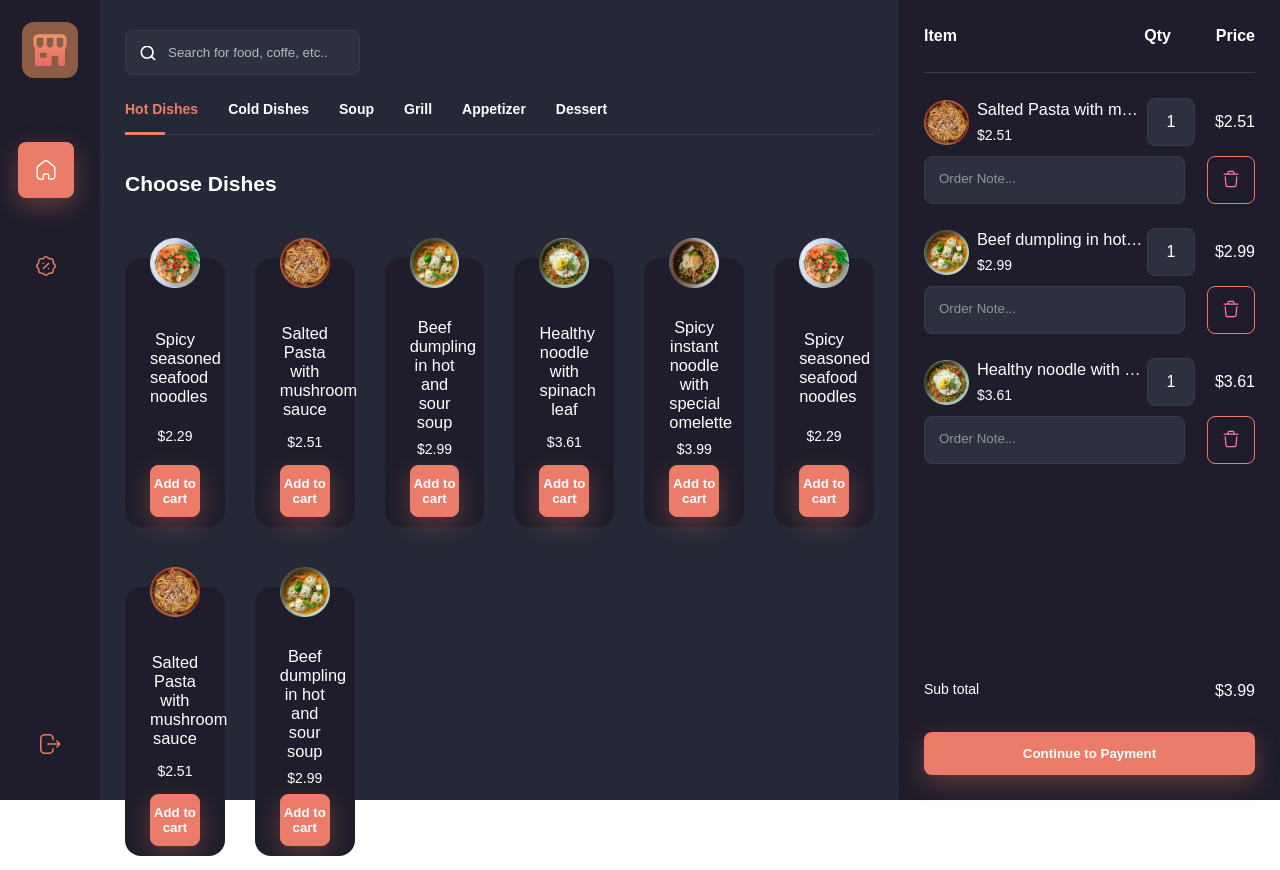
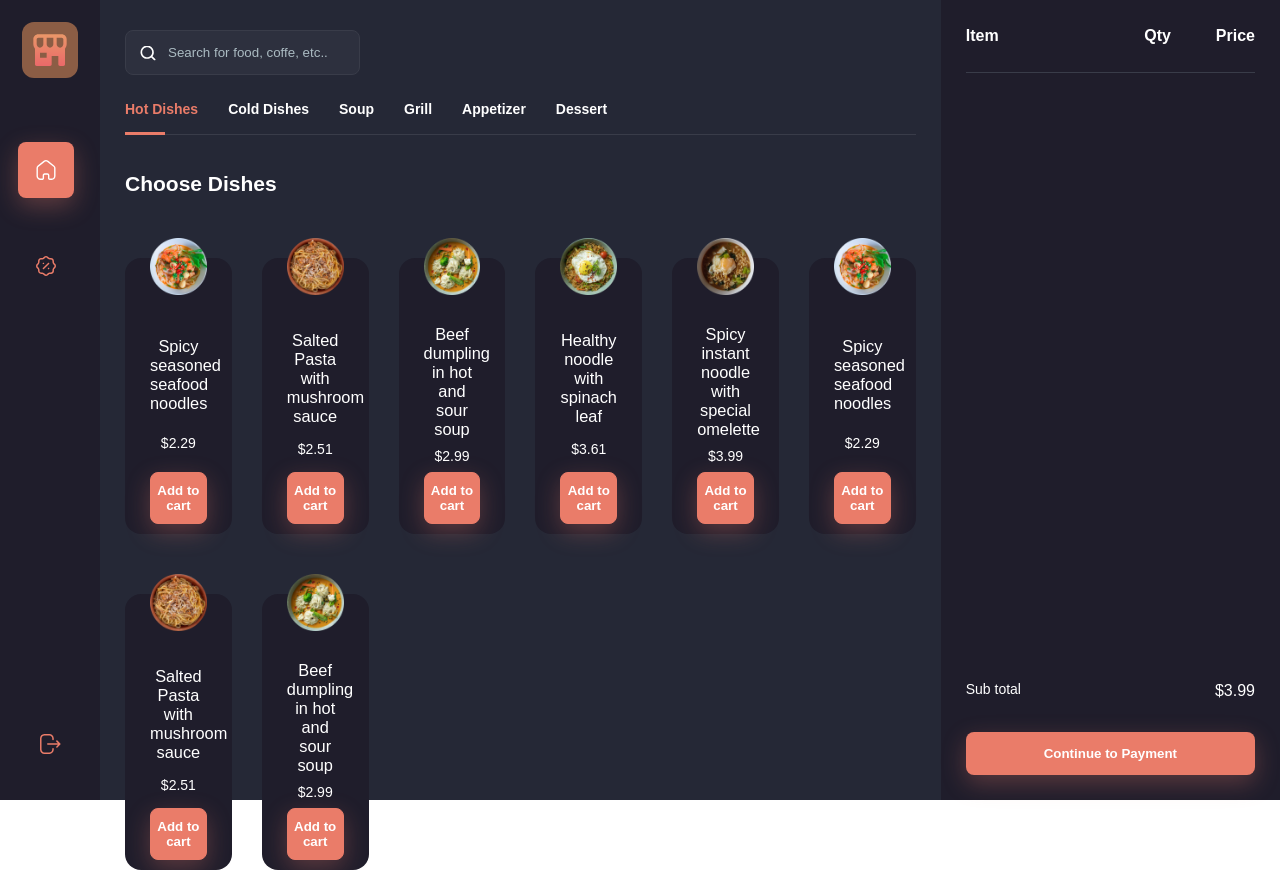
Before and after one commit to iamigrek/food-shop, a React (Create React App) app: page / in a window 1280 px wide. Built offline with nearby package versions, Linux system fonts and the light colour scheme; a web font is replaced by a local one.

Commit message:
Удалил товар из корзины

```diff
--- a/src/App.js
+++ b/src/App.js
@@ -57,26 +57,7 @@ const productData = [
 ];
 
 function App() {
-  const [cartItem, setCartItem] = React.useState([
-    {
-      id: 2,
-      title: 'Salted Pasta with mushroom sauce',
-      price: 2.51,
-      imgUrl: './images/products/2.png',
-    },
-    {
-      id: 3,
-      title: 'Beef dumpling in hot and sour soup',
-      price: 2.99,
-      imgUrl: './images/products/3.png',
-    },
-    {
-      id: 4,
-      title: 'Healthy noodle with spinach leaf',
-      price: 3.61,
-      imgUrl: './images/products/4.png',
-    },
-  ]);
+  const [cartItem, setCartItem] = React.useState([]);
 
   const onAddToCart = obj => {
     setCartItem(prev => [...prev, obj]);
```
